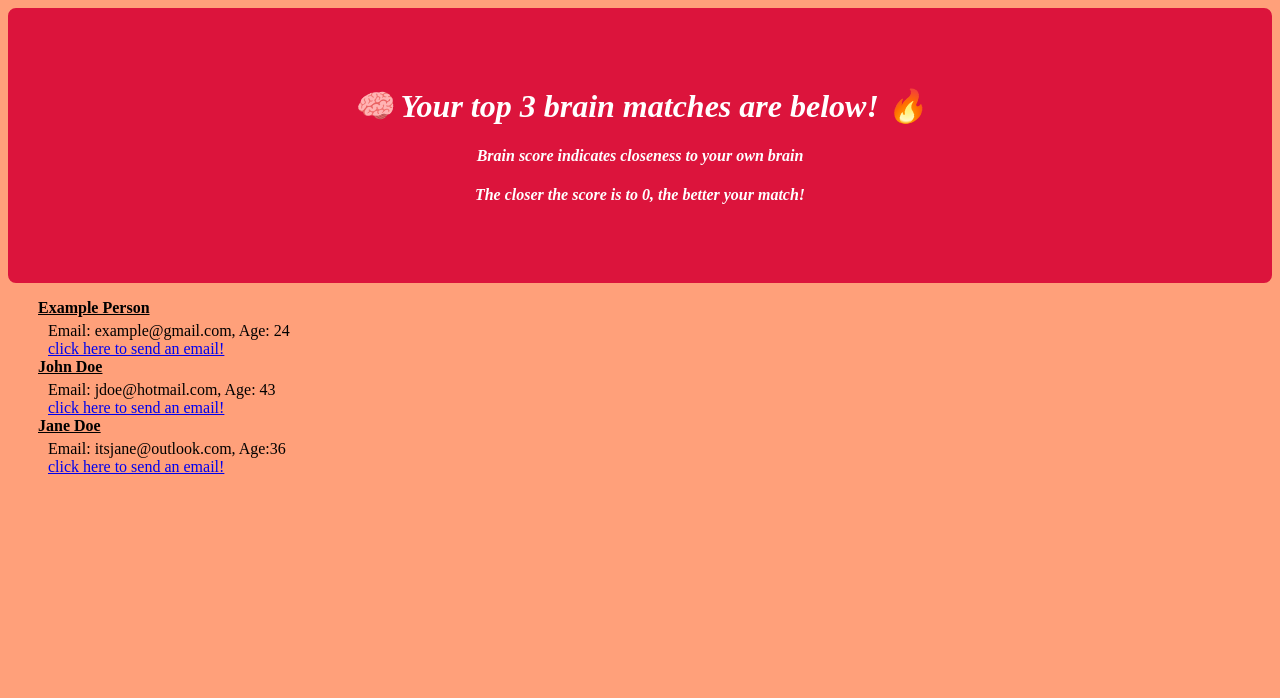
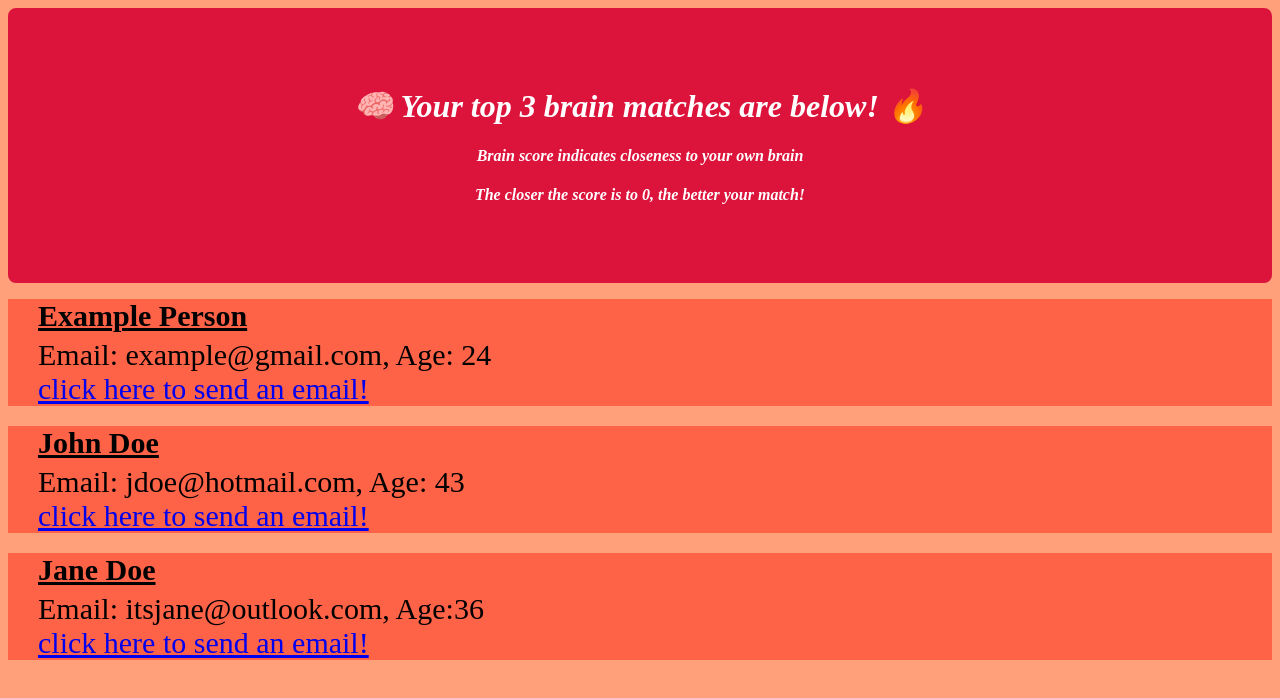
Before and after one commit to javoccino/Brainbit-CS-Project, a plain HTML site: page cs370_fall_2023_REST/static/matchpage.html in a window 1280 px wide. Drawn offline with Linux system fonts and the light colour scheme; a web font is replaced by a local one.

Commit message:
Update matchpage.css
added bg color for each person, upped fonts a bit

```diff
--- a/cs370_fall_2023_REST/static/matchpage.css
+++ b/cs370_fall_2023_REST/static/matchpage.css
@@ -18,7 +18,6 @@ dt{
     font-weight: bold;
     text-decoration: underline;
 }
-}
 
 dd{
     margin-bottom: 20px;
@@ -29,3 +28,8 @@ dd{
 body{
     background-color: lightsalmon;
 }
+
+.matchEntry{
+    background-color: tomato;
+    font-size: 30px;
+}
```
